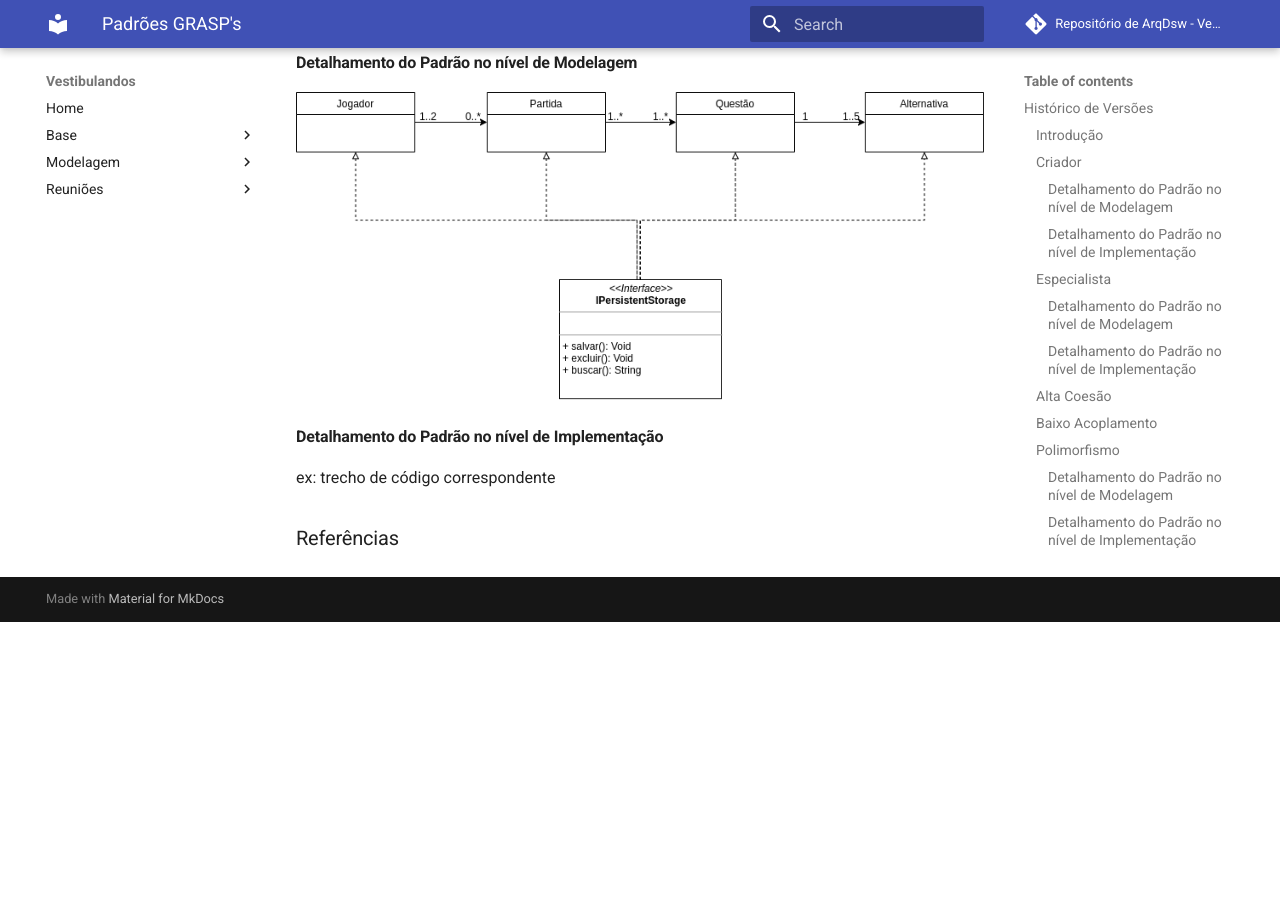
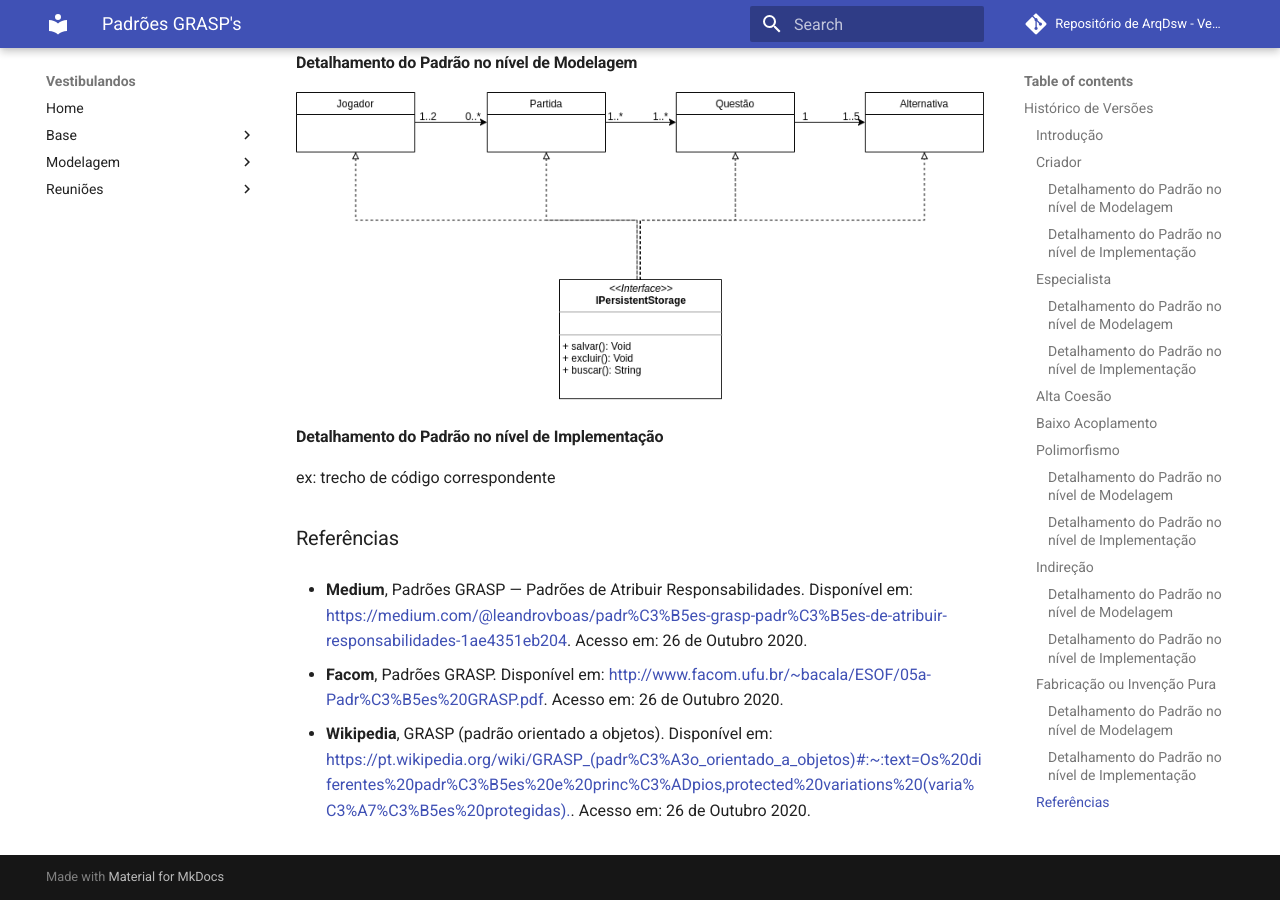
Before and after one commit to UnBArqDsw/2020.1_G4_Vestibulandos, an MkDocs documentation site: the page built from docs/padroes_de_projeto/grasps.md, in a window 1280 px wide and 900 px high, scrolled down 4562 px. Built offline with MkDocs 1.6.1 and Material for MkDocs 9.7.7, drawn with Linux system fonts in a browser that asks for light colours; comment, search, counter and statistics services are not loaded; before the commit the page ends 5184 px from its top, so only the background shows below that.

Commit message:
Adicionando Referencias

```diff
--- a/docs/padroes_de_projeto/grasps.md
+++ b/docs/padroes_de_projeto/grasps.md
@@ -112,3 +112,9 @@
 
 
 ### Referências
+
+- **Medium**, Padrões GRASP — Padrões de Atribuir Responsabilidades. Disponível em: <https://medium.com/@leandrovboas/padr%C3%B5es-grasp-padr%C3%B5es-de-atribuir-responsabilidades-1ae4351eb204>. Acesso em: 26 de Outubro 2020.
+
+- **Facom**, Padrões GRASP. Disponível em: <http://www.facom.ufu.br/~bacala/ESOF/05a-Padr%C3%B5es%20GRASP.pdf>. Acesso em: 26 de Outubro 2020.
+
+- **Wikipedia**, GRASP (padrão orientado a objetos). Disponível em: <https://pt.wikipedia.org/wiki/GRASP_(padr%C3%A3o_orientado_a_objetos)#:~:text=Os%20diferentes%20padr%C3%B5es%20e%20princ%C3%ADpios,protected%20variations%20(varia%C3%A7%C3%B5es%20protegidas).>. Acesso em: 26 de Outubro 2020.
```
